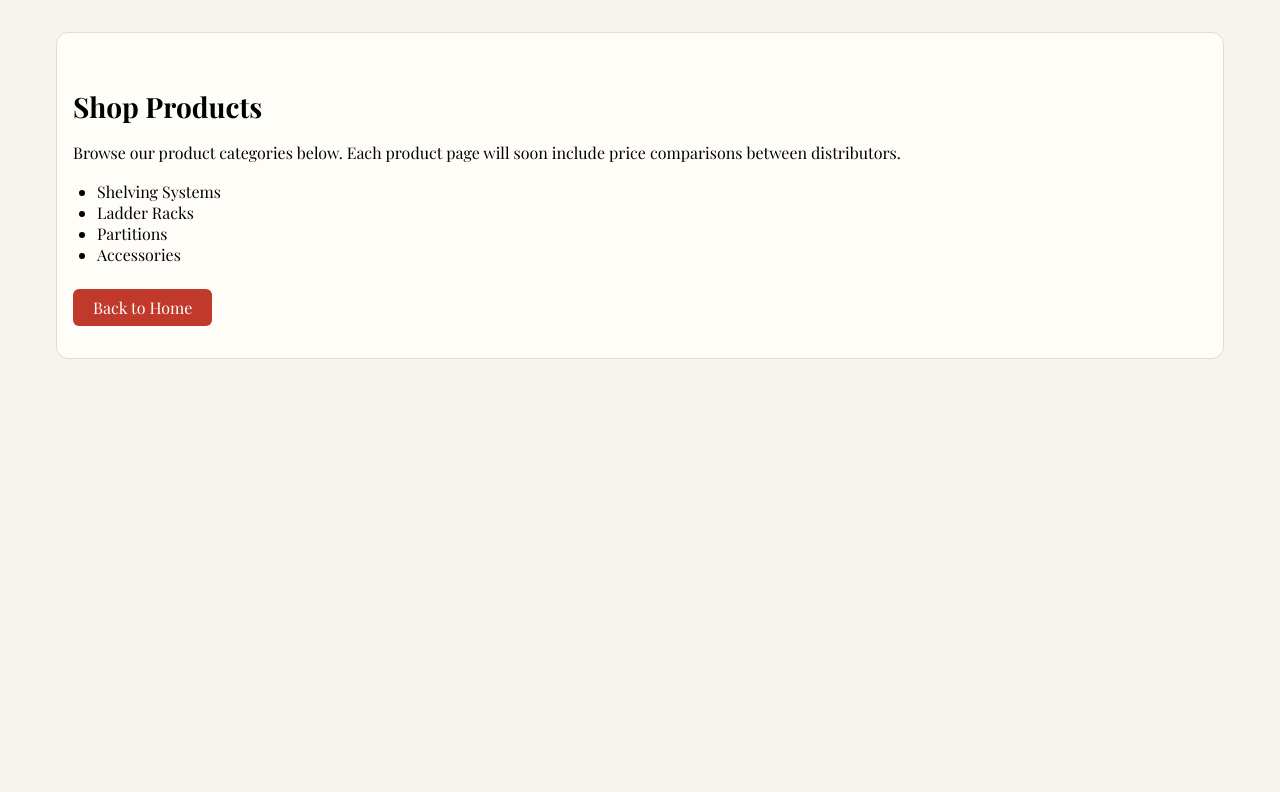
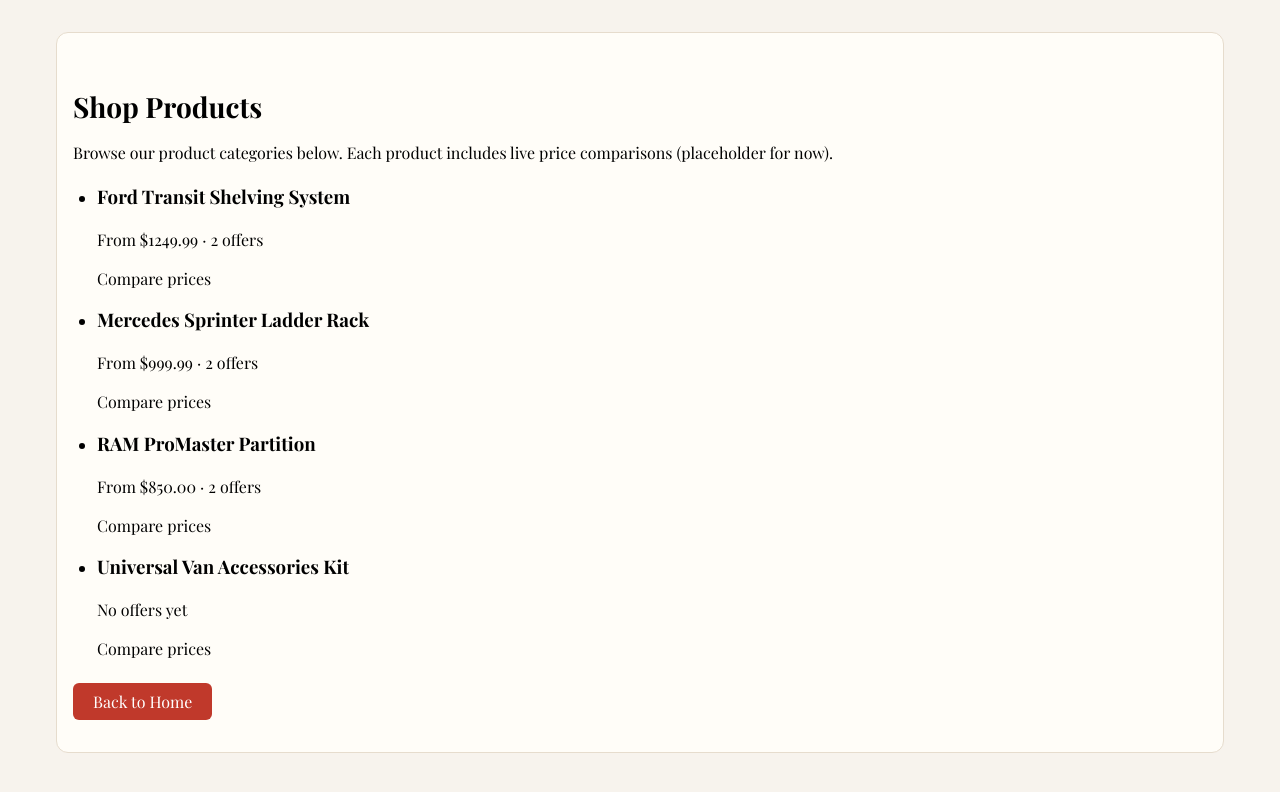
Before and after one commit to dev-verde1071/website, a Next.js app: page /shop in a window 1280 px wide. Shown: the top 792 px of the page. Built offline with nearby package versions, Linux system fonts and the light colour scheme.

Commit message:
Update page.js

```diff
--- a/app/shop/page.js
+++ b/app/shop/page.js
@@ -1,20 +1,58 @@
+"use client";
 import Link from "next/link";
+import ProductCard from "../components/ProductCard";
 
 export default function ShopPage() {
+  // Mock products (replace with API later)
+  const products = [
+    {
+      id: "1",
+      name: "Ford Transit Shelving System",
+      vendorItems: [
+        { vendor: "Meyer", priceCents: 124999 },
+        { vendor: "Ranger", priceCents: 127500 },
+      ],
+    },
+    {
+      id: "2",
+      name: "Mercedes Sprinter Ladder Rack",
+      vendorItems: [
+        { vendor: "Meyer", priceCents: 99999 },
+        { vendor: "Ranger", priceCents: 105000 },
+      ],
+    },
+    {
+      id: "3",
+      name: "RAM ProMaster Partition",
+      vendorItems: [
+        { vendor: "Ranger", priceCents: 85000 },
+        { vendor: "Other Distributor", priceCents: 89000 },
+      ],
+    },
+    {
+      id: "4",
+      name: "Universal Van Accessories Kit",
+      vendorItems: null, // no offers yet
+    },
+  ];
+
   return (
     <main>
       <h2>Shop Products</h2>
       <p>
-        Browse our product categories below. Each product page will soon
-        include price comparisons between distributors.
+        Browse our product categories below. Each product includes live price
+        comparisons (placeholder for now).
       </p>
-      <ul>
-        <li><Link href="#">Shelving Systems</Link></li>
-        <li><Link href="#">Ladder Racks</Link></li>
-        <li><Link href="#">Partitions</Link></li>
-        <li><Link href="#">Accessories</Link></li>
+
+      <ul className="product-grid">
+        {products.map((p) => (
+          <ProductCard key={p.id} v={p} />
+        ))}
       </ul>
-      <Link href="/" className="button">Back to Home</Link>
+
+      <Link href="/" className="button">
+        Back to Home
+      </Link>
     </main>
   );
 }
```
